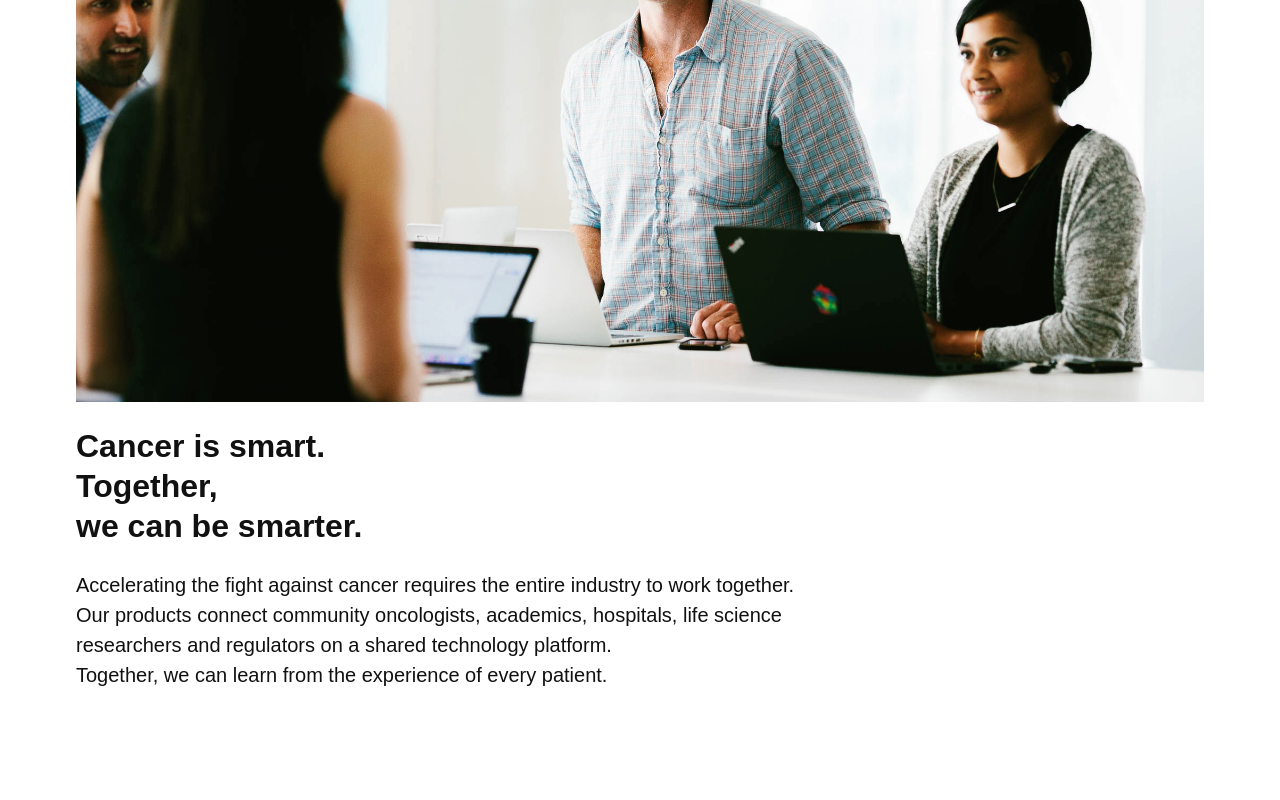
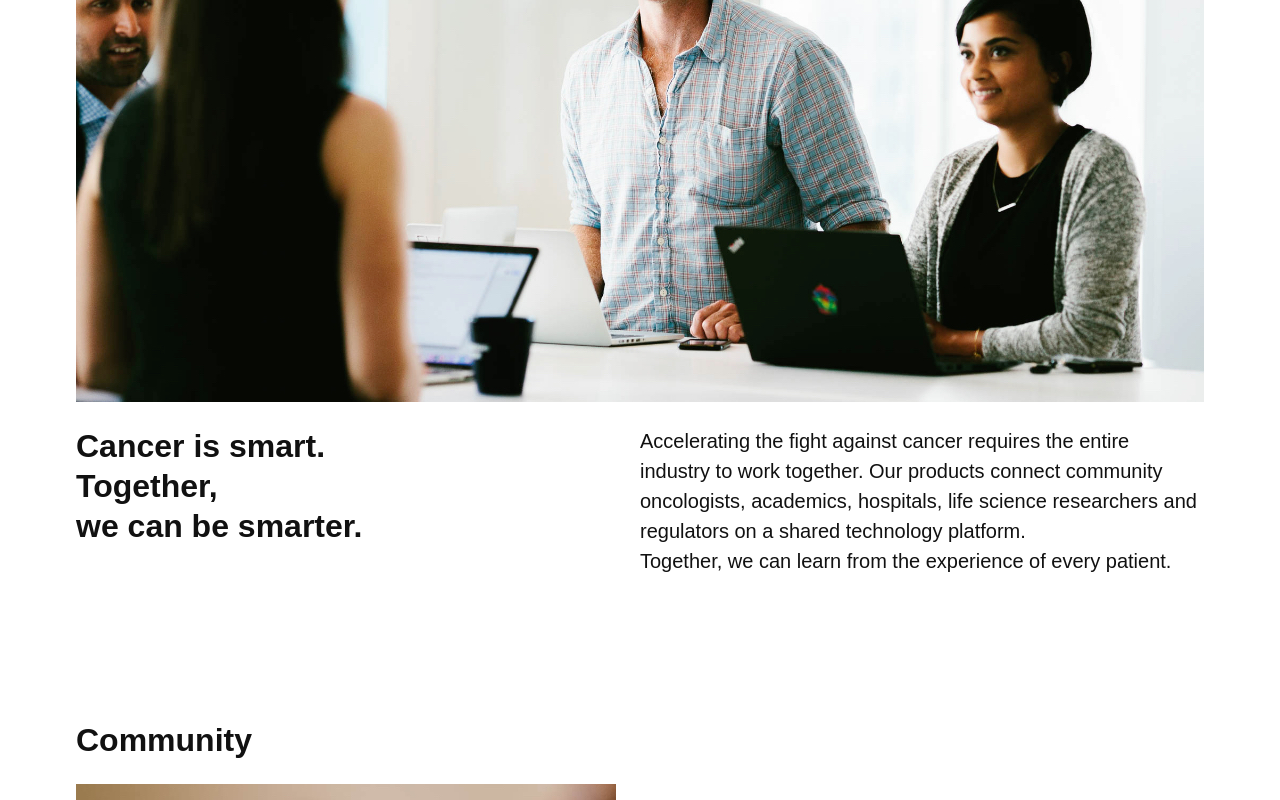
Before and after one commit to mct-ui/responsive-design-DewilLucas, a plain HTML site: page index.html in a window 1280 px wide. Shown: the part 390-1190 px from the top of the page. Drawn offline with Linux system fonts and the light colour scheme.

Commit message:
DIT IS EEN PUSH

```diff
--- a/index.html
+++ b/index.html
@@ -75,6 +75,8 @@
             alt="Dr. James Hamrick & Sarika Vora in their weekly team stand-up"
           />
         </figure>
+        <div class="o-layout">
+          <div class="o-layout__item u-1-of-2-bp3">
             <div class="u-max-width-sm">
               <h2>
                 Cancer is smart.<br />
@@ -82,14 +84,19 @@
                 we can be smarter.
               </h2>
             </div>
+          </div>
+
+          <div class="o-layout__item u-1-of-2-bp3">
             <div class="u-max-width-sm">
               <p>
-            Accelerating the fight against cancer requires the entire industry
-            to work together. Our products connect community oncologists,
-            academics, hospitals, life science researchers and regulators on a
-            shared technology platform. <br />
+                Accelerating the fight against cancer requires the entire
+                industry to work together. Our products connect community
+                oncologists, academics, hospitals, life science researchers and
+                regulators on a shared technology platform. <br />
                 Together, we can learn from the experience of every patient.
               </p>
+            </div>
+          </div>
         </div>
       </div>
     </section>
```
Lines whose indentation alone changed are shown as unchanged.
